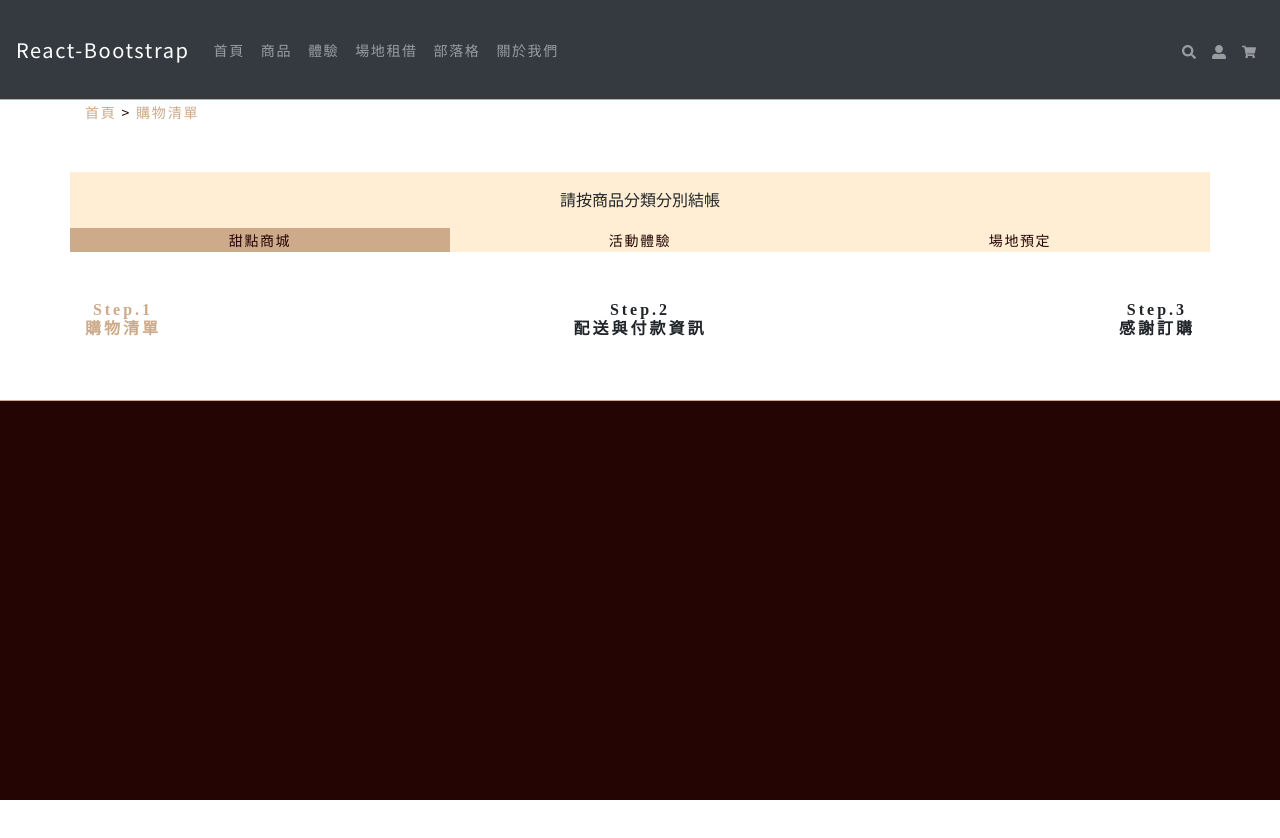
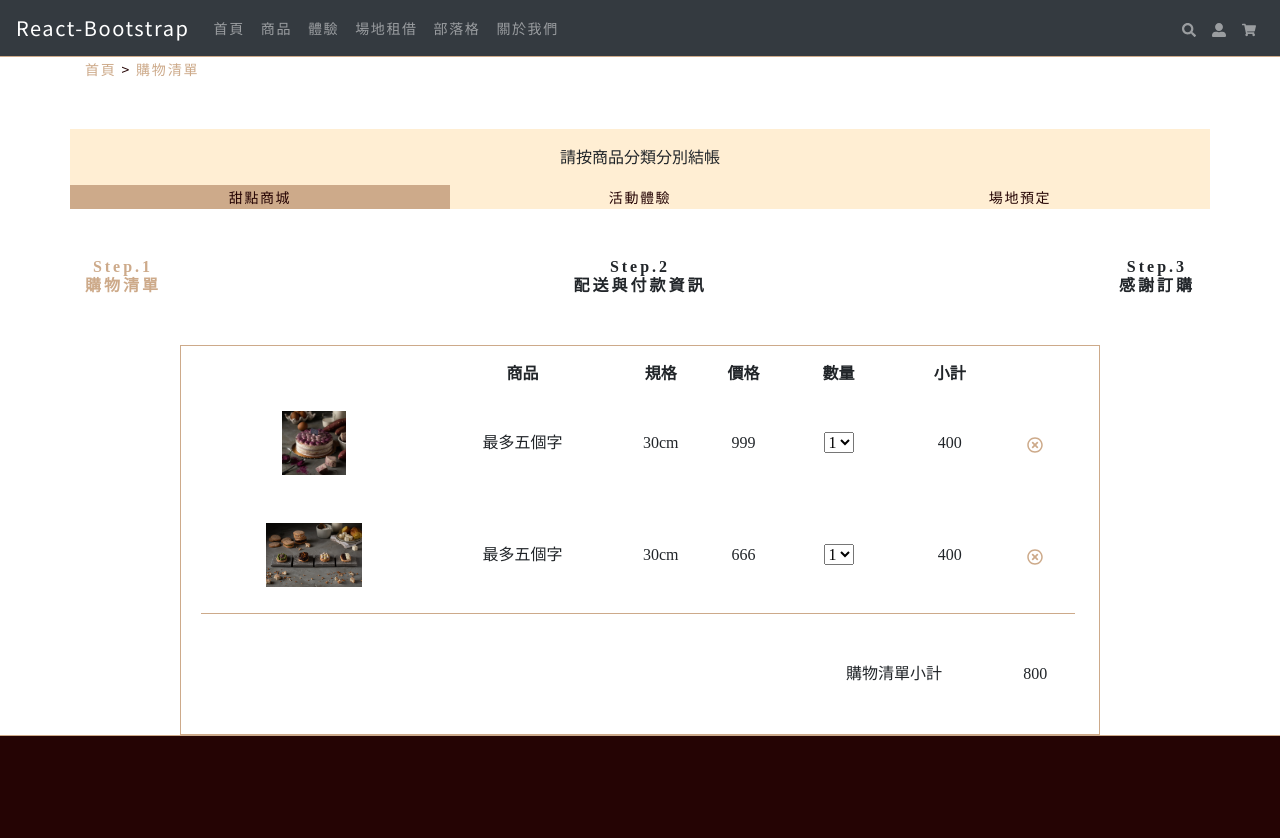
Before and after one commit to linyu0801/react-topic, a React (Create React App) app: page /carttry in a window 1280 px wide. Shown: the top 838 px of the page. Before the commit the page ends 800 px from the top, so only its background shows below. Built offline with nearby package versions, Linux system fonts and the light colour scheme.

Commit message:
實體商切換完成成

```diff
--- a/src/pages/cart/CartContent.js
+++ /dev/null
@@ -1,39 +0,0 @@
-import { useState } from 'react'
-import { FaRegTimesCircle } from 'react-icons/fa'
-
-function CartContent(props) {
-  const cartItems = [
-    { id: 1, size: '7吋', price: 400, qty: 10, subtotal: 4000 },
-  ]
-  const [cartContent, setCartContent] = useState(cartItems)
-  //   const [payload, setPayloader] = useState({})
-  //   const [hasError, setError] = useState(false)
-  //   取得購物車內的資料
-  //   async function fetchCart() {
-  //     const res = await fetch('http://localhost:4000/cart')
-  //     res
-  //       .json()
-  //       .then((res) => {
-  //         console.log(res.data.items)
-  //         setCarts(res.data.items)
-  //         setPayloader(res.data)
-  //       })
-  //       .catch((error) => {
-  //         setError(error)
-  //       })
-  //     useEffect(() => {
-  //       fetchCart()
-  //     }, [])
-
-  //   }
-
-  // 先用這個測試
-
-  //   setCartContent(cartItems)
-
-  console.log(cartContent)
-
-  return <></>
-}
-
-export default CartContent
--- /dev/null
+++ b/src/pages/cart/CartContent1.js
@@ -0,0 +1,223 @@
+import { useState } from 'react'
+import { FaRegTimesCircle } from 'react-icons/fa'
+
+function CartContent1(props) {
+  //   const [cartItems, setcartItems] = useState([]);
+  //   const [payload, setPayloader] = useState({})
+  //   const [hasError, setError] = useState(false)
+  //   取得購物車內的資料
+  //   async function fetchCart() {
+  //     const res = await fetch('http://localhost:4000/cart')
+  //     res
+  //       .json()
+  //       .then((res) => {
+  //         console.log(res.data.items)
+  //         setCarts(res.data.items)
+  //         setPayloader(res.data)
+  //       })
+  //       .catch((error) => {
+  //         setError(error)
+  //       })
+  //     useEffect(() => {
+  //       fetchCart()
+  //     }, [])
+
+  //   }
+
+  // 先用這個測試
+  const cartItems = [
+    { img:'http://localhost:3000/images/pd1.jpeg', id: 1, name: '最多五個字', size:'30cm',price: 999, qty: 10, subtotal: 4000 },{ img:'http://localhost:3000/images/login.jpg', id: 1, name: '最多五個字', size:'30cm',price: 666, qty: 10, subtotal: 4000 }
+  ]
+
+
+  return (
+    <>
+      <div className="row">
+        <div className="col-1"></div>
+        <div className="col-10 hy-rwd">
+          <form className="w-100 text-center hy-form" action="">
+            <table className="w-100 hy-rwd-d-none">
+              <thead className="w-100">
+                <tr className="w-100">
+                  <th className=" hy-rwd-d-none"></th>
+                  <th className=" hy-rwd-d-none"></th>
+                  <th className=" hy-rwd-d-none">商品</th>
+                  <th className=" hy-rwd-d-none">規格</th>
+                  <th className=" hy-rwd-d-none">價格</th>
+                  <th className=" hy-rwd-d-none">數量</th>
+                  <th className=" hy-rwd-d-none">小計</th>
+                  <th className=" hy-rwd-d-none"></th>
+                </tr>
+              </thead>
+              <tbody>
+
+                {cartItems.map((item,i)=>{return(<tr key={i}>
+                  <td className="hy-rwd-d-none"></td>
+                  <td className="py-4 hy-rwd-d-none">
+                    <div className="hy-img d-flex justify-content-center">
+                      <img src={item.img} alt="" />
+                    </div>
+                  </td>
+                  <td className="hy-rwd-d-none">{item.name}</td>
+                  <td className="hy-rwd-d-none">{item.size}</td>
+                  <td className="hy-rwd-d-none">{item.price}</td>
+                  <td className="hy-rwd-d-none">
+                    <select name="" id="">
+                      <option value="1">1</option>
+                      <option value="2">2</option>
+                      <option value="3">3</option>
+                      <option value="4">4</option>
+                    </select>
+                  </td>
+                  <td className="hy-rwd-d-none">400</td>
+                  <td className="hy-rwd-d-none">
+                    <FaRegTimesCircle className="hy-color-gold" />
+                  </td>
+                </tr>)})}
+
+
+                <tr>
+                  <td className="hy-w-5"></td>
+                  <td colSpan="9" className="hy-form-border"></td>
+                  <td className="hy-w-5"></td>
+                </tr>
+                <tr>
+                  <td className="py-4"></td>
+                  <td></td>
+                  <td></td>
+                  <td></td>
+                  <td></td>
+                  <td colSpan="2" className="hy-py-48">
+                    購物清單小計
+                  </td>
+                  <td>800</td>
+                  <td></td>
+                  <td></td>
+                  <td></td>
+                  <td></td>
+                </tr>
+              </tbody>
+            </table>
+            {/* M-版本 */}
+            {/* M-商品清單開始 */}
+            {cartItems.map((item,i)=>(<><div className="d-md-none d-block">
+              <div className="form-row hy-form-row justify-content-between mb-3">
+                <div className="form-col hy-form-col">
+                  <div className="hy-img">
+                    <img src={item.img} alt="" />
+                  </div>
+                </div>
+                <div className="form-col hy-form-col d-flex flex-column justify-content-around">
+                  <p className="my-0">{item.name}</p>
+                  <p className="my-0">{item.size}</p>
+                </div>
+                <div className="form-col hy-form-col d-flex flex-column justify-content-center">
+                <FaRegTimesCircle className="hy-color-gold" />
+                </div>
+              </div>
+              <div className="form-row hy-form-row justify-content-between">
+                <div className="form-col hy-form-col">
+                  <p>單價</p>
+                </div>
+                <div className="form-col hy-form-col">
+                  <p className="hy-money">{item.price}</p>
+                </div>
+              </div>
+              <div className="form-row hy-form-row justify-content-between">
+                <div className="form-col hy-form-col">
+                  <p>數量</p>
+                </div>
+                <div className="form-col hy-form-col">
+                  <select name="" id="">
+                    <option value="1">1</option>
+                    <option value="2">2</option>
+                    <option value="3">3</option>
+                    <option value="4">4</option>
+                  </select>
+                </div>
+              </div>
+              <div className="form-row hy-form-row justify-content-between mb-4">
+                <div className="form-col hy-form-col">
+                  <p>小計</p>
+                </div>
+                <div className="form-col hy-form-col">
+                  <p className="hy-money">3400</p>
+                </div>
+              </div>
+            </div></>))}
+            <div className="d-md-none d-block">
+              {/* <div className="form-row hy-form-row justify-content-between mb-3">
+                <div className="form-col hy-form-col">
+                  <div className="hy-img">
+                    <img src="/images/pd1.jpeg" alt="" />
+                  </div>
+                </div>
+                <div className="form-col hy-form-col d-flex flex-column justify-content-around">
+                  <p className="my-0">巧克力重擊</p>
+                  <p className="my-0">7吋</p>
+                </div>
+                <div className="form-col hy-form-col d-flex flex-column justify-content-center">
+                <FaRegTimesCircle className="hy-color-gold" />
+                </div>
+              </div> */}
+              {/* <div className="form-row hy-form-row justify-content-between">
+                <div className="form-col hy-form-col">
+                  <p>單價</p>
+                </div>
+                <div className="form-col hy-form-col">
+                  <p className="hy-money">1700</p>
+                </div>
+              </div> */}
+              {/* <div className="form-row hy-form-row justify-content-between">
+                <div className="form-col hy-form-col">
+                  <p>數量</p>
+                </div>
+                <div className="form-col hy-form-col">
+                  <select name="" id="">
+                    <option value="1">1</option>
+                    <option value="2">2</option>
+                    <option value="3">3</option>
+                    <option value="4">4</option>
+                  </select>
+                </div>
+              </div> */}
+              {/* <div className="form-row hy-form-row justify-content-between">
+                <div className="form-col hy-form-col">
+                  <p>小計</p>
+                </div>
+                <div className="form-col hy-form-col">
+                  <p className="hy-money">3400</p>
+                </div>
+              </div> */}
+            </div>
+            {/* M-商品清單結束 */}
+            {/* 中間的裝飾線 */}
+            <div className="d-md-none d-block hy-form-border">
+              <div className="form-row hy-form-row justify-content-between">
+                <div className="col"></div>
+              </div>
+            </div>
+            {/* 中間的裝飾線 */}
+            {/* M-商品清單小計開始 */}
+
+            <div className="d-md-none d-block mt-3">
+              <div className="form-row hy-form-row justify-content-between">
+                <div className="form-col hy-form-col">
+                  <p>購物清單小計</p>
+                </div>
+                <div className="form-col hy-form-col">
+                  <p className="hy-money">6800</p>
+                </div>
+              </div>
+            </div>
+
+            <input type="hidden" name="subtotal" value="800" />
+          </form>
+        </div>
+        <div className="col-1"></div>
+      </div>
+    </>
+  )
+}
+
+export default CartContent1
--- a/src/pages/cart/CartTry.js
+++ b/src/pages/cart/CartTry.js
@@ -2,7 +2,7 @@ import { useState } from 'react'
 
 import CartCate from './CartCate'
 import CartStep from './CartStep'
-import CartContent from './CartContent'
+import CartContent1 from './CartContent1'
 import Cart1 from './Cart1'
 // import Cart2 from './Cart2'
 // import Cart3 from './Cart3'
@@ -14,7 +14,7 @@ import '../../styles/font.scss'
 function CartTry() {
   const [cartCate, setCartCate] = useState('cart1')
   const [cartStep, setCartStep] = useState('step1')
-  const [cartContent, setCartContent] = useState(['123'])
+  // const [cartContent, setCartContent] = useState(['123'])
   return (
     <>
       <div className="container">
@@ -30,10 +30,7 @@ function CartTry() {
         </div>
         <CartCate cartCate={cartCate} setCartCate={setCartCate} />
         <CartStep cartStep={cartStep} setCartStep={setCartStep} />
-        <CartContent
-          cartContent={cartContent}
-          setCartContent={setCartContent}
-        />
+        {cartCate === 'cart1' && <CartContent1/>}
       </div>
     </>
   )
```
Also changed, not shown: 1 other file (tests, documents, lock files or other folders).
